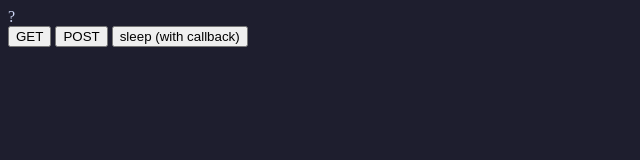
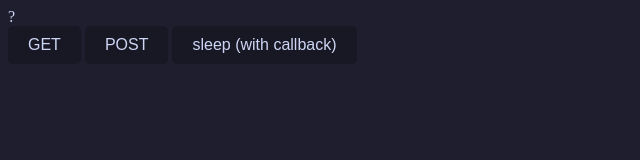
Before and after one commit to xpakx/wasm-sandbox, a plain HTML site: page 006_networking/index.html in a window 1280 px wide. Shown: the whole page, without its empty margins (0-640 px from the left). Drawn offline with Linux system fonts and the light colour scheme; no server answers.

Commit message:
chore: style buttons for networking example

```diff
--- a/006_networking/index.html
+++ b/006_networking/index.html
@@ -5,6 +5,26 @@
 body {
 	background-color: #1e1e2e;
 	color: #cdd6f4;
+}
+
+button {
+	padding: 10px 20px;
+	font-size: 16px;
+	color: #cdd6f4;
+	background-color: #181825;
+	border: none;
+	border-radius: 5px;
+	cursor: pointer;
+	transition: background-color 0.3s, box-shadow 0.3s;
+}
+
+button:hover {
+	background-color: #313244;
+	box-shadow: 0 4px 8px rgba(0, 0, 0, 0.2);
+}
+
+button:active {
+	background-color: #313244;
 }
 </style>
 </head>
```
